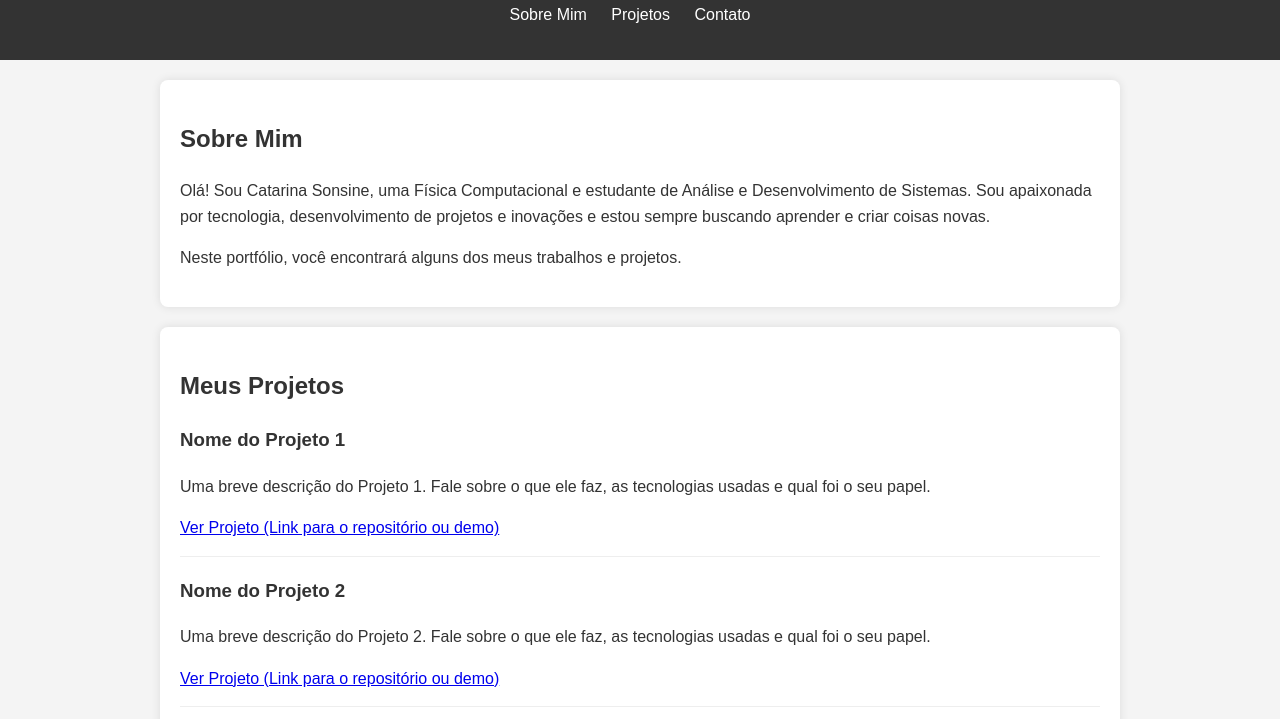
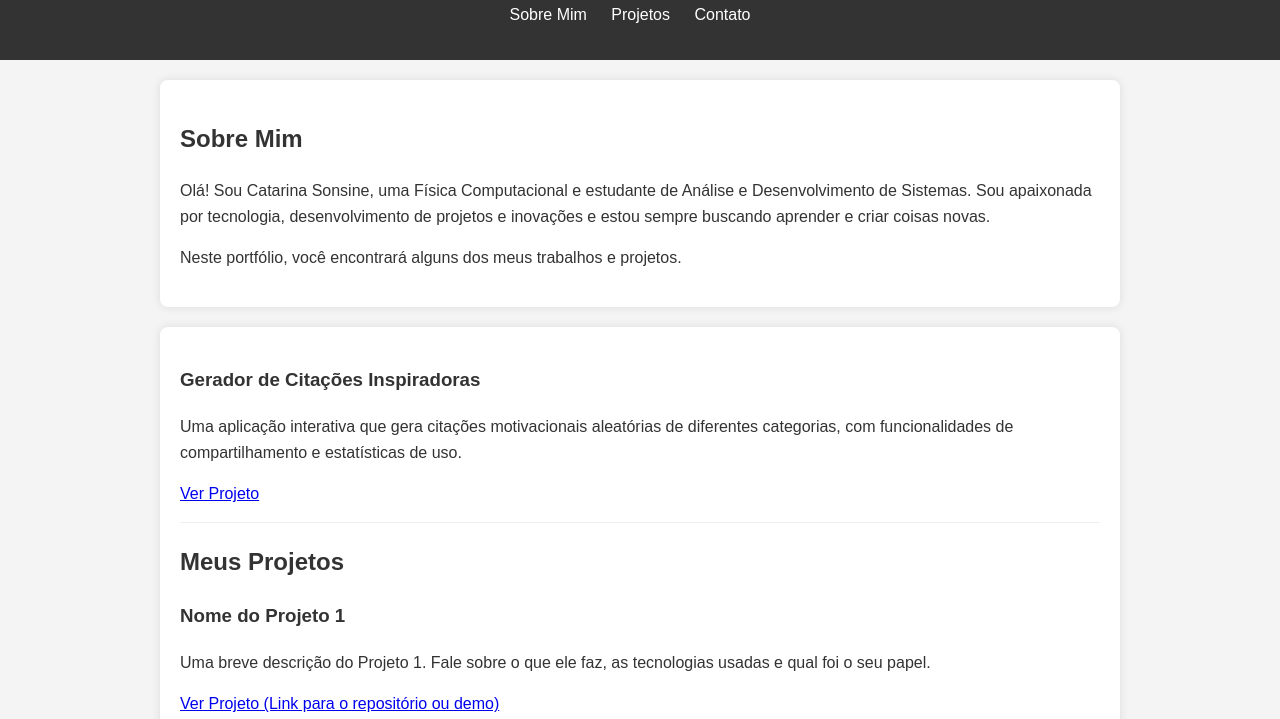
Before and after one commit to catarinasonsine97-hash/portf-lio-pessoal, a plain HTML site: page index.html in a window 1280 px wide. Shown: the part 81-800 px from the top of the page. Drawn offline with Linux system fonts and the light colour scheme.

Commit message:
Update index.html

```diff
--- a/index.html
+++ b/index.html
@@ -26,6 +26,12 @@
         </section>
 
         <section id="projetos">
+            <div class="projeto">
+    <h3>Gerador de Citações Inspiradoras</h3>
+    <p>Uma aplicação interativa que gera citações motivacionais aleatórias de diferentes categorias, com funcionalidades de compartilhamento e estatísticas de uso.</p>
+    <a href="gerador-citacoes/gerador-citacoes.html" target="_blank">Ver Projeto</a>
+</div>
+
             <h2>Meus Projetos</h2>
             <div class="projeto">
                 <h3>Nome do Projeto 1</h3>
```
